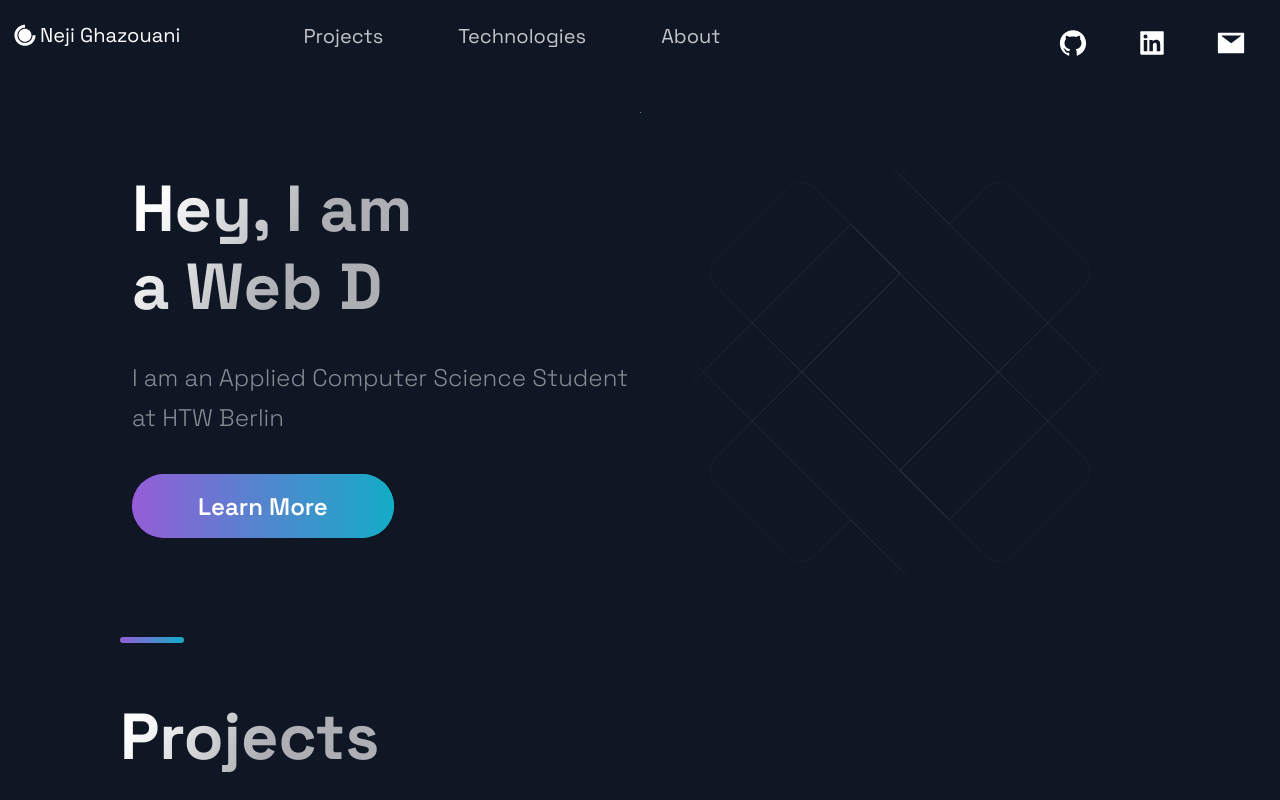
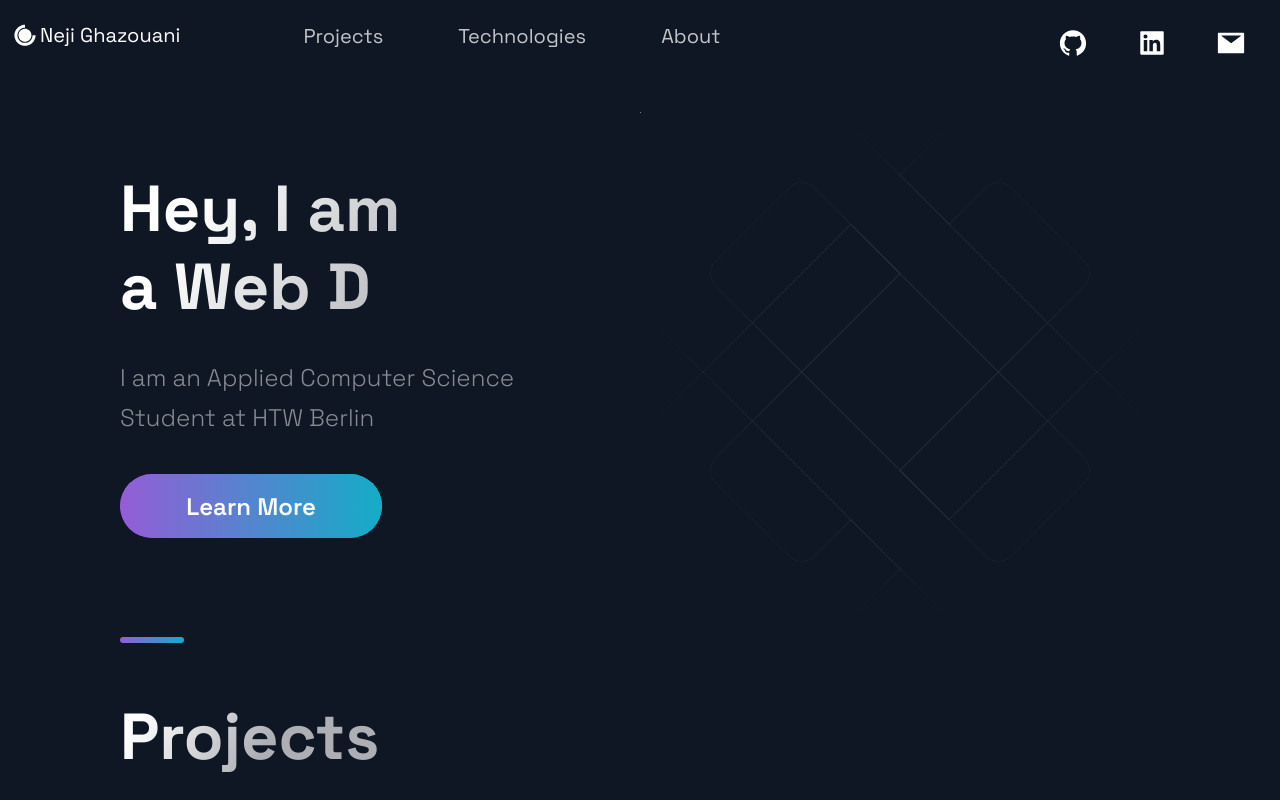
Before and after one commit to Naaaggi/NejiGhazouani, a Next.js app: page / in a window 1280 px wide. Shown: the top 800 px of the page. Built offline with nearby package versions, Linux system fonts and the light colour scheme.

Commit message:
changed some style to section title in the hero component

```diff
--- a/src/components/Hero/Hero.js
+++ b/src/components/Hero/Hero.js
@@ -8,7 +8,7 @@ import Typewriter from 'typewriter-effect'
 const Hero = (props) => (
 <Section row nopadding>
   <LeftSection>
-    <SectionTitle main center >
+    <SectionTitle main center style={{paddingRight: "300px"}}>
     <div style={{fontSize: "55" , lineHeight: "1.2"}}><div><p>Hey, I am</p></div>
    <Typewriter
   options={{
@@ -20,8 +20,8 @@ const Hero = (props) => (
 </div>
     </SectionTitle>
     <SectionText>
-    I am an Applied Computer Science Student<br/>
-    at HTW Berlin
+    I am an Applied Computer Science<br/>
+    Student at HTW Berlin
     </SectionText>
     <Button onClick={() => window.open('https://www.linkedin.com/in/m-neji-ghazouani/', '_blank')}>Learn More
     </Button>
```
